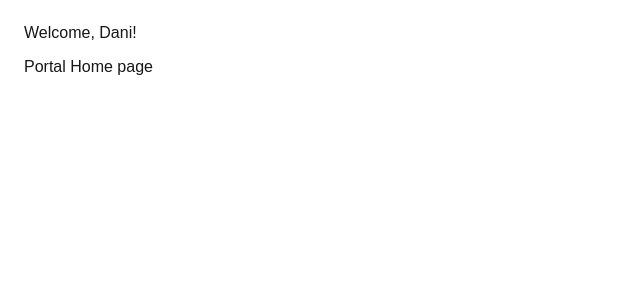
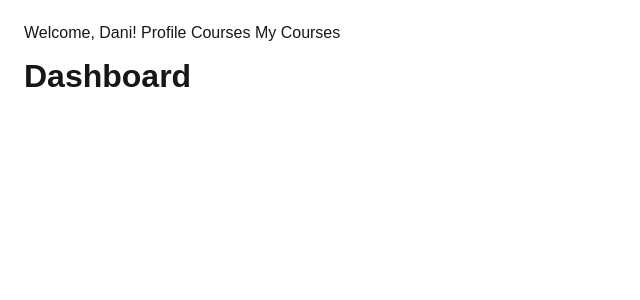
Before and after one commit to danyangelova/student-portal-mini, a Next.js app in the folder student-portal-mini/: page /portal in a window 1280 px wide. Shown: the top 300 px of the page, without its empty margins (0-640 px from the left). Built offline with nearby package versions, Linux system fonts and the light colour scheme.

Commit message:
feat: add initial public and portal pages

```diff
--- a/student-portal-mini/src/app/(portal)/layout.jsx
+++ b/student-portal-mini/src/app/(portal)/layout.jsx
@@ -1,7 +1,8 @@
 export default function PortalLayout({ children }) {
    return (
       <div style={{ padding: 24 }}>
-         <header style={{ marginBottom: 16 }}>Welcome, Dani!</header>
+         <header style={{ marginBottom: 16 }}>Welcome, Dani! Profile Courses My Courses</header>
+
          {children}
       </div>
    );
--- a/student-portal-mini/src/app/(portal)/portal/page.jsx
+++ b/student-portal-mini/src/app/(portal)/portal/page.jsx
@@ -1,3 +1,7 @@
-export default function PortalHomePage() {
-    return <main>Portal Home page</main>
+export default function DashboardPage() {
+   return (
+      <main>
+         <h1>Dashboard</h1>
+      </main>
+   );
 }
--- a/student-portal-mini/src/app/(public)/page.jsx
+++ b/student-portal-mini/src/app/(public)/page.jsx
@@ -1,3 +1,7 @@
 export default function PublicHomePage() {
-    return <main>Public Home page</main>
+   return (
+      <main>
+         <h1>Public Home page</h1>
+      </main>
+   );
 }
```
Also changed, not shown: student-portal-mini/src/app/(portal)/portal/courses/page.jsx (added, +7 -0 lines), student-portal-mini/src/app/(portal)/portal/my-courses/page.jsx (added, +7 -0 lines), student-portal-mini/src/app/(portal)/portal/profile/page.jsx (added, +7 -0 lines), student-portal-mini/src/app/(public)/login/page.jsx (added, +7 -0 lines), student-portal-mini/src/app/(public)/register/page.jsx (added, +7 -0 lines).
